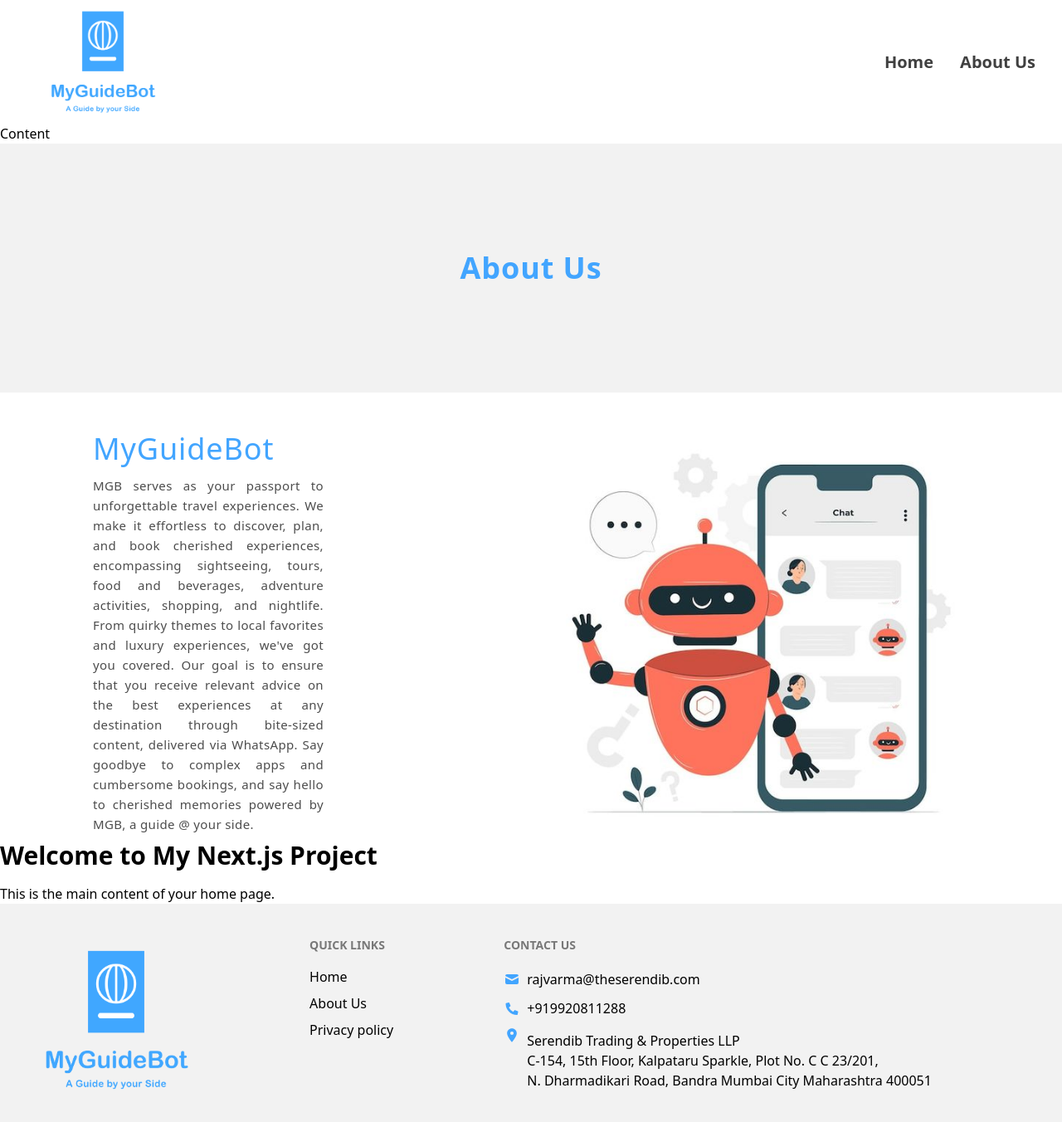
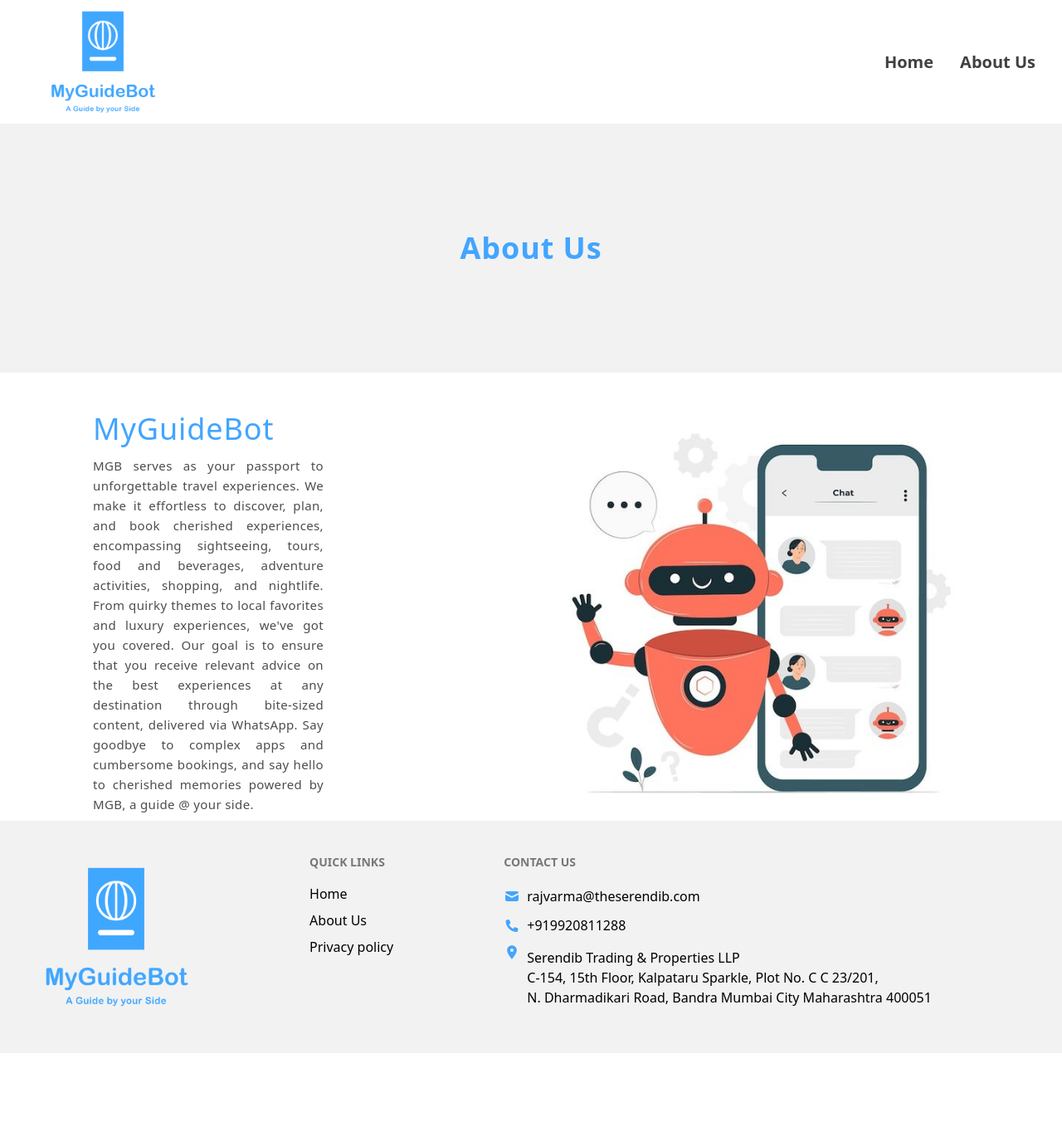
Before and after one commit to aniketSingh0310/my-guide-bot, a Next.js app: page /static/about in a window 1280 px wide. Shown: the top 1352 px of the page at 83% size. After the commit the page ends 1269 px from the top, so only its background shows below. Built offline with nearby package versions, Linux system fonts and the light colour scheme.

Commit message:
minor fixes

```diff
--- a/components/newNav.js
+++ b/components/newNav.js
@@ -8,7 +8,7 @@
   <input id="my-drawer-3" type="checkbox" className="drawer-toggle" />
   <div className="drawer-content flex flex-col">
     {/* Navbar */}
-    <div className="w-full navbar bg-base-100">
+    <div className="w-full navbar bg-base-100 ">
       <div className="flex-1 px-2 mx-2"><Image src="/newmgb.png" width={200} height={220} alt="logo"/></div>
       <div className="flex-none lg:hidden">
         <label htmlFor="my-drawer-3" aria-label="open sidebar" className="btn btn-square btn-ghost">
@@ -27,11 +27,11 @@
       </div>
     </div>
     {/* Page content here */}
-    Content
+
   </div>
   <div className="drawer-side">
     <label htmlFor="my-drawer-3" aria-label="close sidebar" className="drawer-overlay"></label>
-    <ul className="menu p-4 w-80 min-h-full bg-base-200">
+    <ul className="menu p-4 w-80 min-h-full bg-white">
       {/* Sidebar content here */}
       <li><Link href={"/"} className="text-black/75">Home</Link></li>
       <li><Link href={"/static/about"} className="text-black/75">About Us</Link></li>
--- a/pages/static/about.jsx
+++ b/pages/static/about.jsx
@@ -24,9 +24,8 @@
 
     <Image  src={"/bot.jpg"} width={500} height={600} alt=""/>
     </div>
-      {/* Your page content goes here */}
-      <h1 className="text-3xl font-bold mb-4">Welcome to My Next.js Project</h1>
-      <p>This is the main content of your home page.</p>
+
+
     </div>
     <Footer/>
   </div>
```
